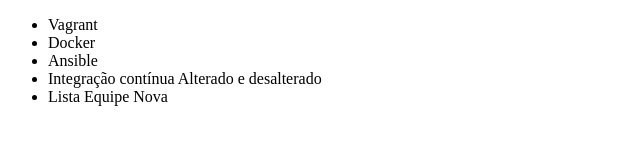
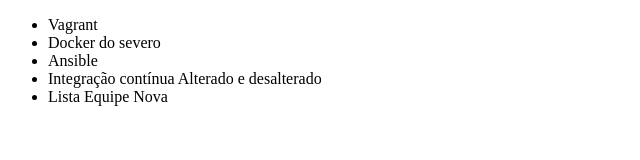
Before and after one commit to Severo2015/ESTUDOS, a plain HTML site: page index.html in a window 1280 px wide. Shown: the full height of the page, 0-640 px from the left. Drawn offline with Linux system fonts and the light colour scheme.

Commit message:
comit docker main

```diff
--- a/index.html
+++ b/index.html
@@ -7,7 +7,7 @@
 <body>
 	<ul>
 		<li>Vagrant</li>
-		<li>Docker</li>
+		<li>Docker do severo</li>
 		<li>Ansible</li>
 		<li>Integração contínua Alterado e desalterado</li>
 		<li>Lista Equipe Nova</li>
```
